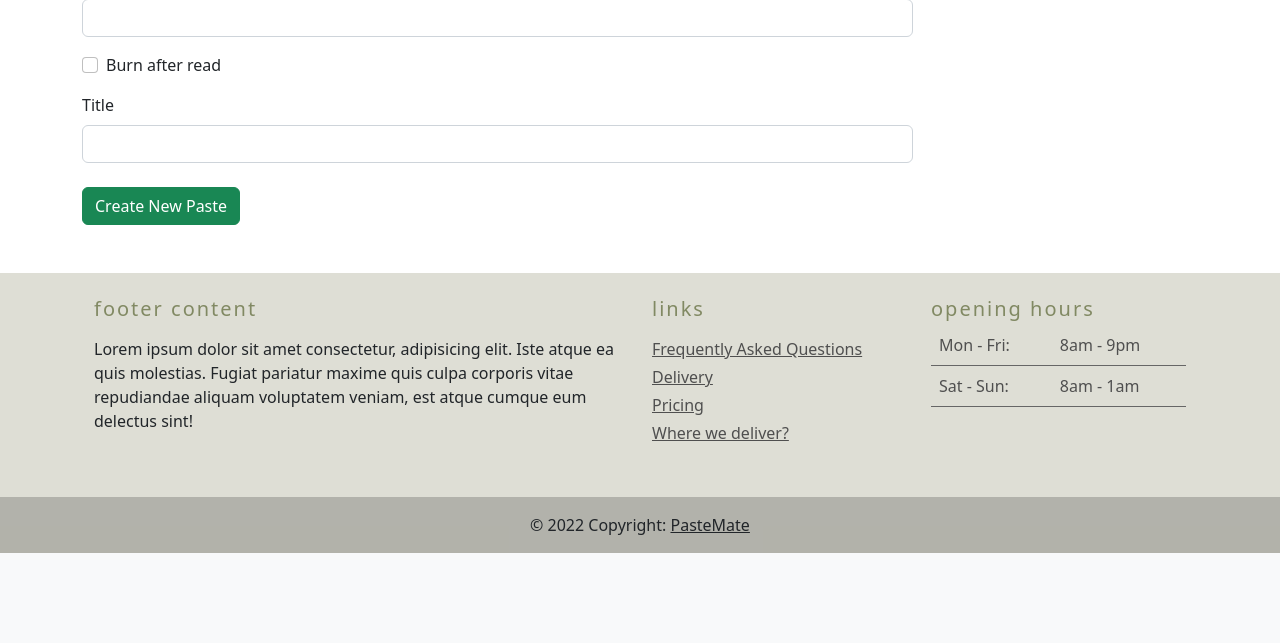
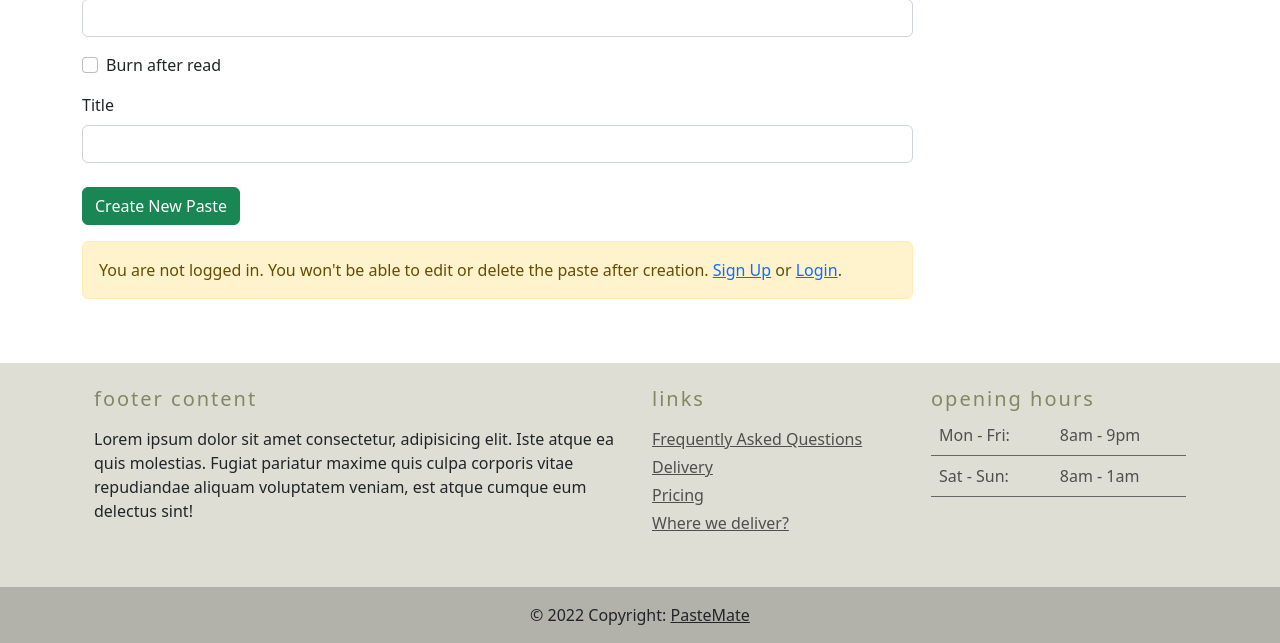
Before and after one commit to kstypik/PasteMate, a Django app: page / in a window 1280 px wide. Shown: the part 745-1388 px from the top of the page. Before the commit the page ends 1298 px from the top, so only its background shows below. Run offline with Django 4.2, Linux system fonts and the light colour scheme; data that the repository does not hold is empty; some libraries are stand-ins or nearby versions.

Commit message:
Add notice on create for unlogged

```diff
--- a/templates/pastes/form.html
+++ b/templates/pastes/form.html
@@ -10,4 +10,9 @@
   {{ form|crispy }}
   <button class="btn btn-success mt-2" type="submit">{{ action_type }}</button>
 </form>
+
+{% if not user.is_authenticated %}
+  <div class="alert alert-warning mt-3">You are not logged in. You won't be able to edit or delete the paste after creation. <a href="{% url 'account_signup' %}">Sign Up</a> or <a href="{% url 'account_login' %}">Login</a>.</div>
+{% endif %}
+
 {% endblock content %}
```
